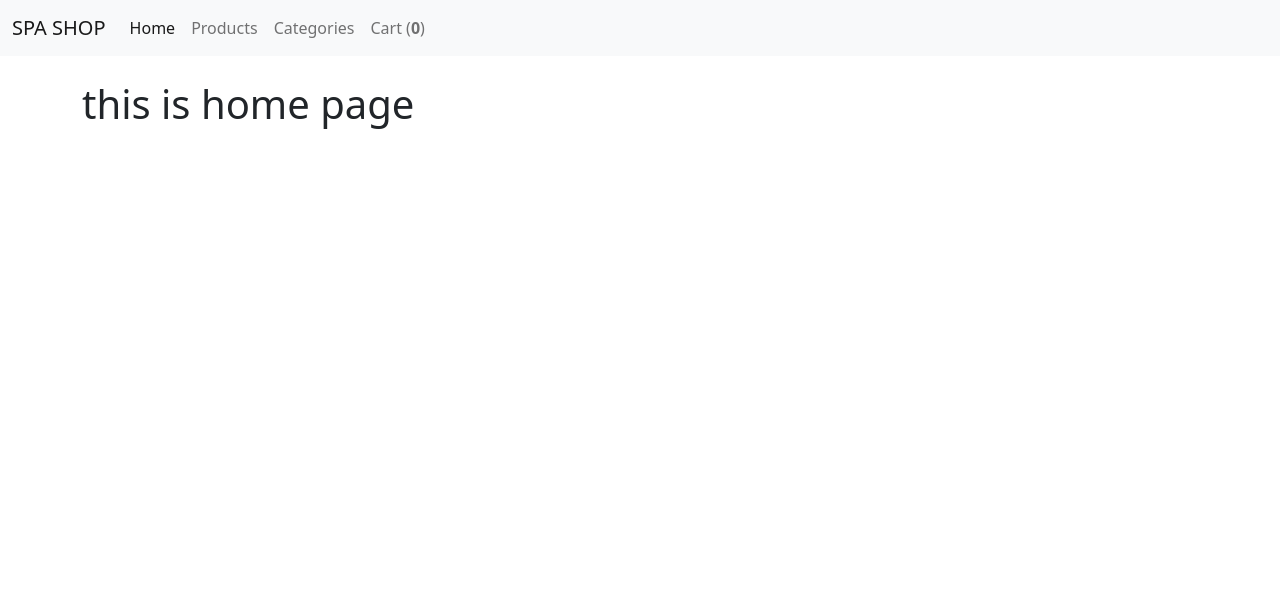
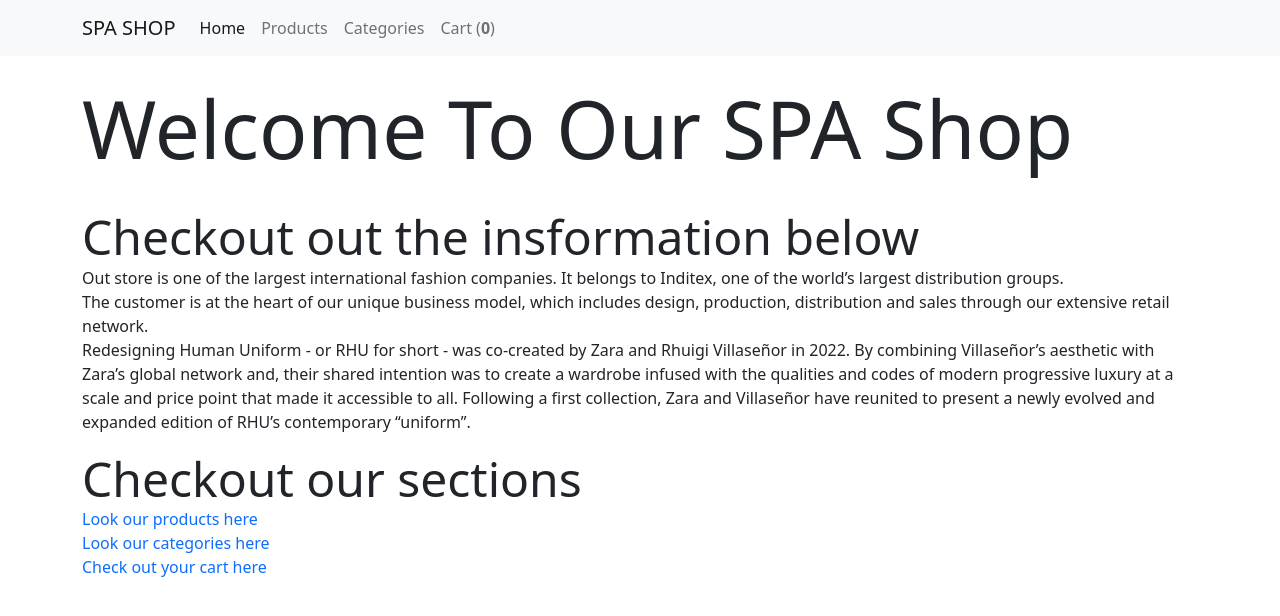
Before and after one commit to radio-mouse/fe-126-spa, a website built with Parcel: page src/index.html in a window 1280 px wide. Built offline with nearby package versions, Linux system fonts and the light colour scheme.

Commit message:
feat: home page

```diff
--- a/src/index.html
+++ b/src/index.html
@@ -10,7 +10,7 @@
 </head>
 <body>
   <nav class="navbar navbar-expand-lg navbar-light bg-light">
-    <div class="container-fluid">
+    <div class="container-sm">
       <a class="navbar-brand" href="/">SPA SHOP</a>
       <button class="navbar-toggler" type="button" data-bs-toggle="collapse" data-bs-target="#navbarNav" aria-controls="navbarNav" aria-expanded="false" aria-label="Toggle navigation">
         <span class="navbar-toggler-icon"></span>
@@ -33,7 +33,9 @@
       </div>
     </div>
   </nav>
-  <main id="content" class="container-sm py-4">
+  <main class="container-sm py-4">
+    <h1 class="display-1"></h1>
+    <section id="content" class="py-4"></section>
   </main>
   <script src="https://cdn.jsdelivr.net/npm/bootstrap@5.0.2/dist/js/bootstrap.bundle.min.js" integrity="sha384-MrcW6ZMFYlzcLA8Nl+NtUVF0sA7MsXsP1UyJoMp4YLEuNSfAP+JcXn/tWtIaxVXM" crossorigin="anonymous"></script>
   <script type="module" src="./js/app.js"></script>
--- a/src/js/cart.js
+++ b/src/js/cart.js
@@ -1,3 +1,3 @@
-const cart = () => '<h1>this is cart page</h1>';
+const cart = () => 'cart will be here';
 
 export default cart;
--- a/src/js/categories.js
+++ b/src/js/categories.js
@@ -1,3 +1,3 @@
-const categories = () => '<h1>this is categories page</h1>';
+const categories = () => 'categories will be here';
 
 export default categories;
--- a/src/js/home.js
+++ b/src/js/home.js
@@ -1,3 +1,22 @@
-const home = () => '<h1>this is home page</h1>';
+const home = () => `
+  <div class="row py-2">
+    <div class="col">
+      <h2 class="display-5">Checkout out the insformation below</h2>
+      <p>Out store is one of the largest international fashion companies. It belongs to Inditex, one of the world’s largest distribution groups.</p>
+      <p>The customer is at the heart of our unique business model, which includes design, production, distribution and sales through our extensive retail network.</p>
+      <p>Redesigning Human Uniform - or RHU for short - was co-created by Zara and Rhuigi Villaseñor in 2022. By combining Villaseñor’s aesthetic with Zara’s global network and, their shared intention was to create a wardrobe infused with the qualities and codes of modern progressive luxury at a scale and price point that made it accessible to all. Following a first collection, Zara and Villaseñor have reunited to present a newly evolved and expanded edition of RHU’s contemporary “uniform”.</p>
+    </div>
+  </div>
+  <div class="row py-2">
+    <div class="col">
+      <h2 class="display-5">Checkout our sections</h2>
+      <ul class="list-unstyled">
+        <li><a href="/products">Look our products here</a></li>
+        <li><a href="/categories">Look our categories here</a></li>
+        <li><a href="/cart">Check out your cart here</a></li>
+      </ul>
+    </div>
+  </div>
+`;
 
 export default home;
--- a/src/js/products.js
+++ b/src/js/products.js
@@ -1,3 +1,3 @@
-const products = () => '<h1>this is products page</h1>';
+const products = () => 'products will be here';
 
 export default products;
--- a/src/js/router.js
+++ b/src/js/router.js
@@ -4,10 +4,22 @@ import categories from './categories';
 import cart from './cart';
 
 const routes = {
-  '/': home,
-  '/products': products,
-  '/categories': categories,
-  '/cart': cart,
+  '/': {
+    title: 'Welcome To Our SPA Shop',
+    content: home,
+  },
+  '/products': {
+    title: 'Check Out Our Products',
+    content: products,
+  },
+  '/categories': {
+    title: 'All Categories Are Here',
+    content: categories,
+  },
+  '/cart': {
+    title: 'Your products',
+    content: cart,
+  },
 };
 
 const changeRoute = (route) => {
@@ -33,6 +45,8 @@ const handleRoute = () => {
     window.location.href = '/';
   }
 
+  const { title, content } = route;
+
   document.querySelectorAll('#nav-list .nav-link').forEach((el) => {
     el.classList.remove('active');
 
@@ -40,8 +54,9 @@ const handleRoute = () => {
       el.classList.add('active');
     }
   });
+  document.querySelector('h1').innerHTML = title;
+  document.querySelector('#content').innerHTML = content();
   document.querySelectorAll('a').forEach((el) => el.addEventListener('click', handleClick));
-  document.querySelector('#content').innerHTML = route();
 };
 
 const routerInit = () => {
```
